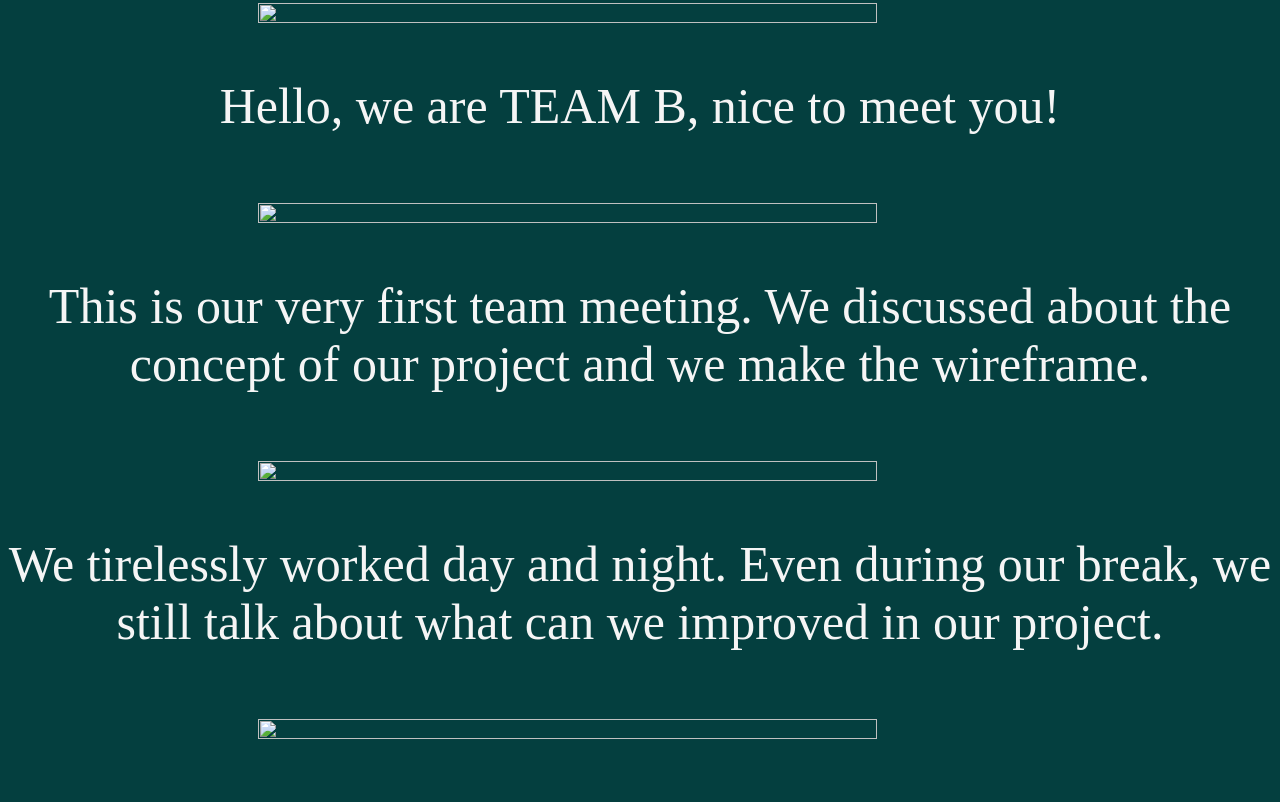
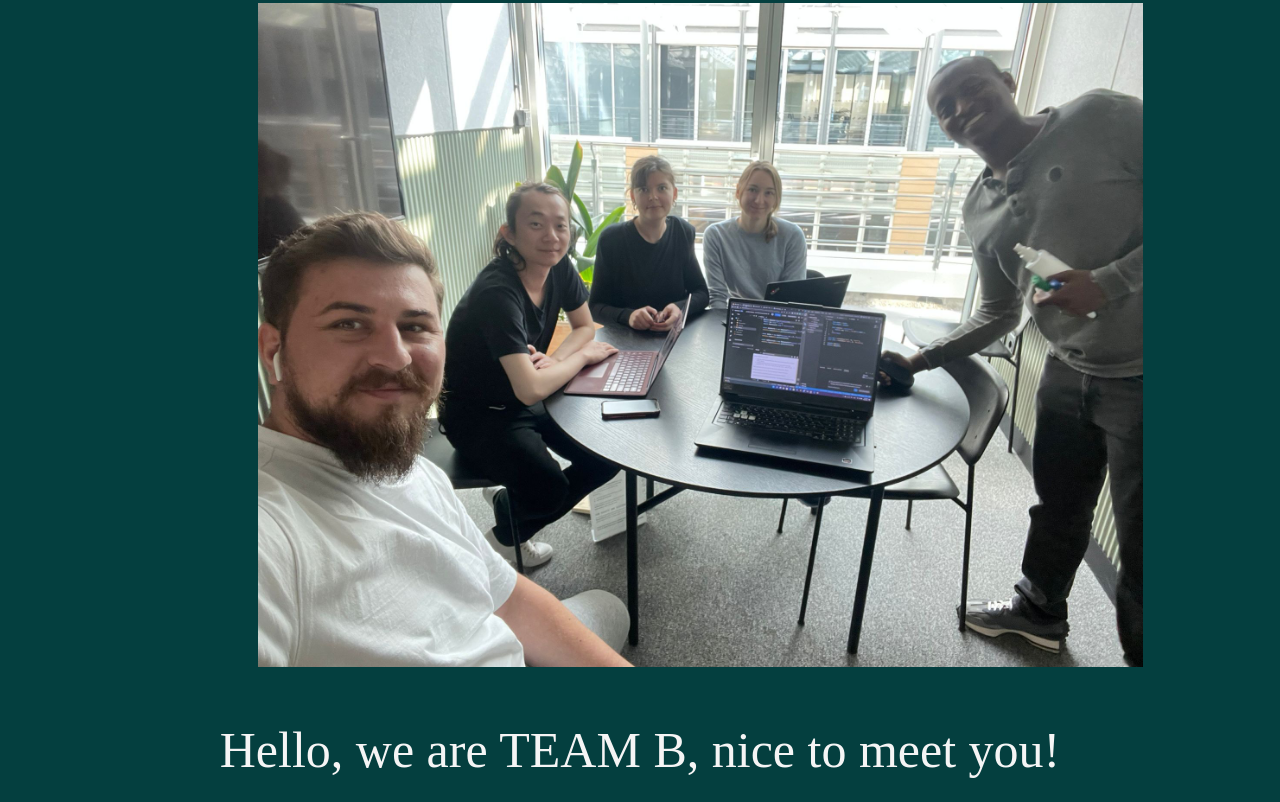
Before and after one commit to hendrawidjaya/Presentation, a plain HTML site: page index.html in a window 1280 px wide. Shown: the part 904-1706 px from the top of the page. Drawn offline with Linux system fonts and the light colour scheme; the site is published under a folder, as on GitHub Pages, so addresses that start at the root find nothing.

Commit message:
Update index.html

```diff
--- a/index.html
+++ b/index.html
@@ -13,16 +13,16 @@
 
         <div>
         <br>
-        <img class="fourth" src="/assets/c23960dc-cb9b-4fd1-840d-29acae8834e7.jpg"/>
+        <img class="fourth" src="assets/c23960dc-cb9b-4fd1-840d-29acae8834e7.jpg"/>
         <p> Hello, we are TEAM B, nice to meet you!</p>
         <br>
-        <img class="first" src="/assets/thumb-dasdasd.jpg"/>
+        <img class="first" src="assets/thumb-dasdasd.jpg"/>
         <p> This is our very first team meeting. We discussed about the concept of our project and we make the wireframe.</p>
         <br>
-        <img class="second" src="/assets/thumb-IMG_8262.jpg"/>
+        <img class="second" src="assets/thumb-IMG_8262.jpg"/>
         <p>We tirelessly worked day and night. Even during our break, we still talk about what can we improved in our project.</p>
         <br>
-        <img class="third" src="/assets/thumb-IMG_8287.jpg"/>
+        <img class="third" src="assets/thumb-IMG_8287.jpg"/>
         <p> As you can see on this picture, our team is very consistent, even to the sitting position and body language.</p>
         <br>
         <br>
```
